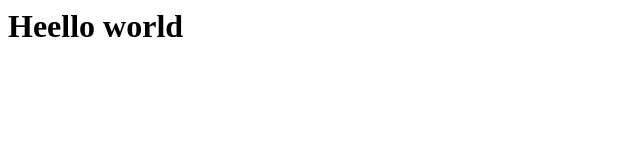
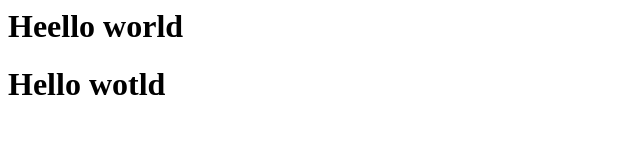
Before and after one commit to panteleichuk/test_js, a plain HTML site: page index.html in a window 1280 px wide. Shown: the whole page, without its empty margins (0-640 px from the left). Drawn offline with Linux system fonts and the light colour scheme.

Commit message:
Update index.html
add new h1 teg

```diff
--- a/index.html
+++ b/index.html
@@ -1,5 +1,6 @@
 <html>
   <body>
     <h1> Heello world</h1>
+    <h1> Hello wotld</h1>
   </body>
 </html>
```
